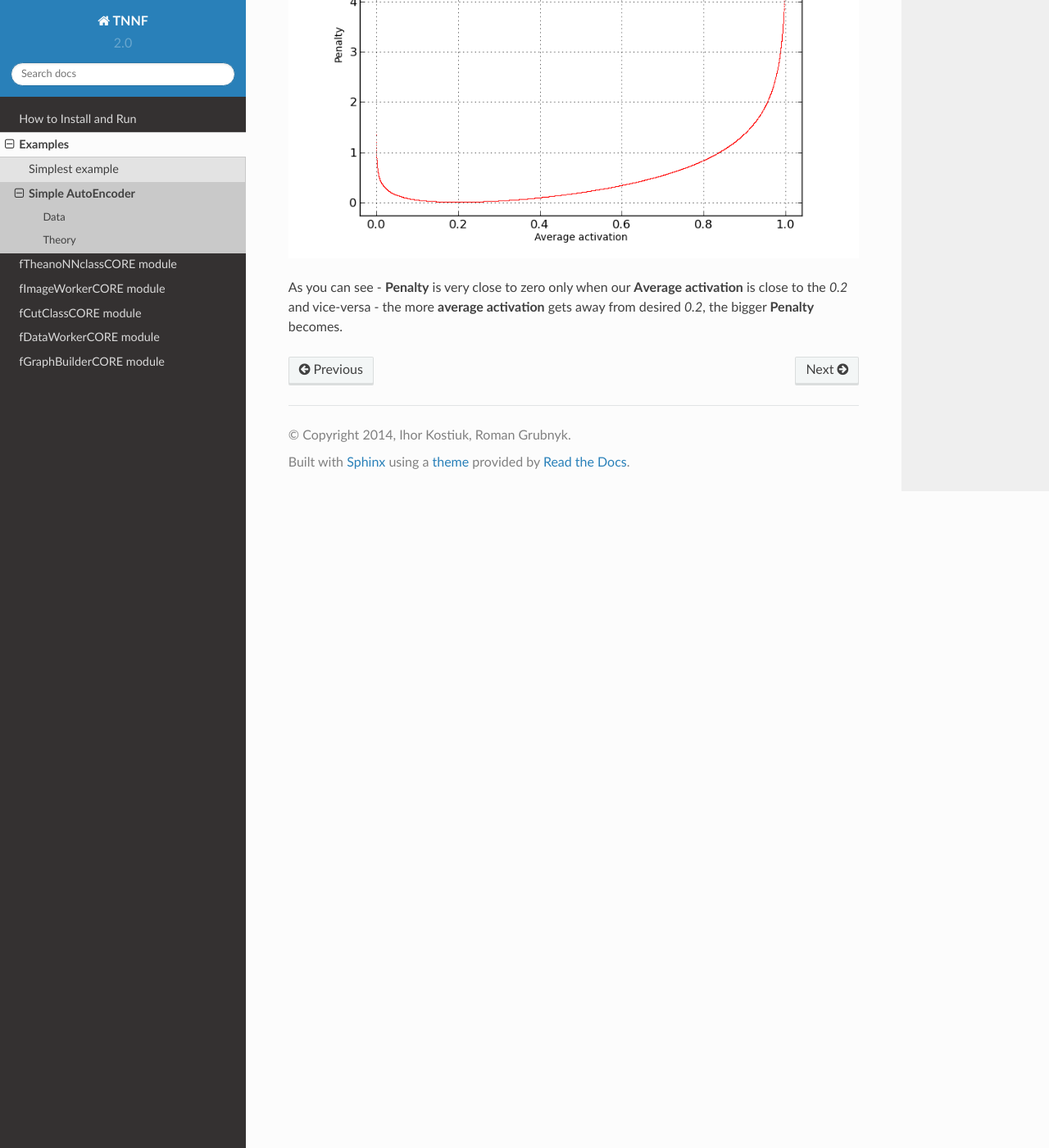
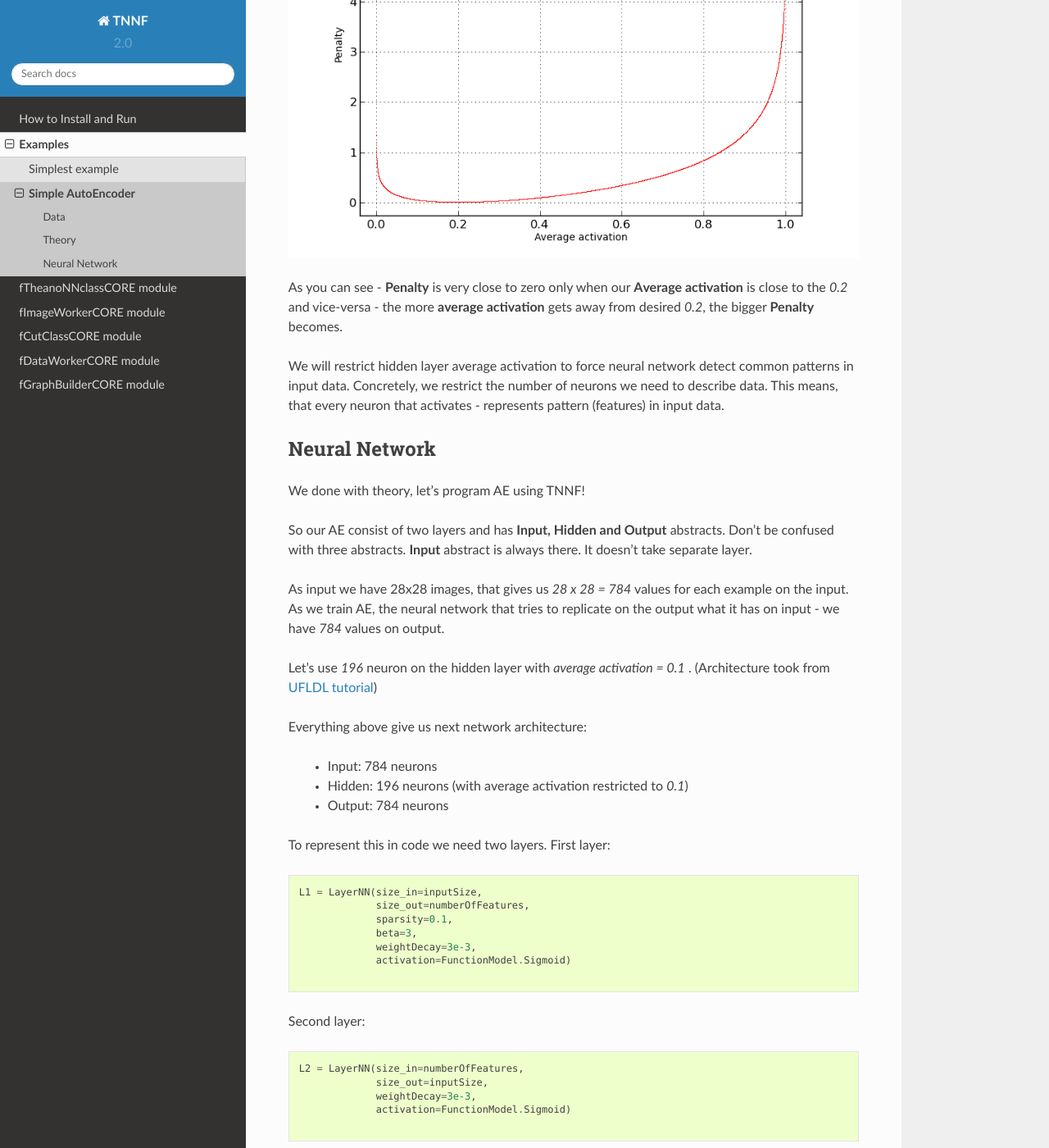
Before and after one commit to spaceuniverse/TNNF, a Sphinx documentation site: the page built from doc/HOWTO_SimpleAutoEncoder.rst, in a window 1280 px wide and 1400 px high, scrolled down 2052 px. Shown: the whole window at 82% size. Built offline with Sphinx 7.4.7 and the Read the Docs theme 2.0.0, drawn with Linux system fonts in a browser that asks for light colours.

Commit message:
Added a little to AE example.

```diff
--- a/doc/HOWTO_SimpleAutoEncoder.rst
+++ b/doc/HOWTO_SimpleAutoEncoder.rst
@@ -75,3 +75,41 @@ Then, given variety of *average activation* on *X-axis* we can observe penalty v
 
 As you can see - **Penalty** is very close to zero only when our **Average activation** is close to the *0.2* and
 vice-versa - the more **average activation** gets away from desired *0.2*, the bigger **Penalty** becomes.
+
+We will restrict hidden layer average activation to force neural network detect common patterns in input data.
+Concretely, we restrict the number of neurons we need to describe data.
+This means, that every neuron that activates - represents pattern (features) in input data.
+
+Neural Network
+--------------
+
+We done with theory, let's program AE using TNNF!
+
+So our AE consist of two layers and has **Input, Hidden and Output** abstracts.
+Don't be confused with three abstracts. **Input** abstract is always there. It doesn't take separate layer.
+
+As input we have 28x28 images, that gives us *28 x 28 = 784* values for each example on the input.
+As we train AE, the neural network that tries to replicate on the output what it has on input - we have *784* values on output.
+
+Let's use *196* neuron on the hidden layer with *average activation = 0.1* .
+(Architecture took from `UFLDL tutorial <http://ufldl.stanford.edu/wiki/index.php/Exercise:Vectorization>`_)
+
+Everything above give us next network architecture:
+
+ * Input: 784 neurons
+ * Hidden: 196 neurons (with average activation restricted to *0.1*)
+ * Output: 784 neurons
+
+To represent this in code we need two layers. First layer:
+
+.. literalinclude:: src/HOWTOs/SimpleAutoEncoder.py
+   :language: python
+   :start-after: #First layer
+   :end-before: #Second layer
+
+Second layer:
+
+.. literalinclude:: src/HOWTOs/SimpleAutoEncoder.py
+   :language: python
+   :start-after: #Second layer
+   :end-before: #Compile all together
--- a/doc/src/HOWTOs/SimpleAutoEncoder.py
+++ b/doc/src/HOWTOs/SimpleAutoEncoder.py
@@ -55,6 +55,7 @@ options = OptionsStore(learnStep=0.005,
                        minibatch_size=batchSize,
                        CV_size=cvSize)
 
+#First layer
 L1 = LayerNN(size_in=inputSize,
              size_out=numberOfFeatures,
              sparsity=0.1,
@@ -62,11 +63,13 @@ L1 = LayerNN(size_in=inputSize,
              weightDecay=3e-3,
              activation=FunctionModel.Sigmoid)
 
+#Second layer
 L2 = LayerNN(size_in=numberOfFeatures,
              size_out=inputSize,
              weightDecay=3e-3,
              activation=FunctionModel.Sigmoid)
 
+#Compile all together
 AE = TheanoNNclass(options, (L1, L2))
 
 AE.trainCompile()
```
